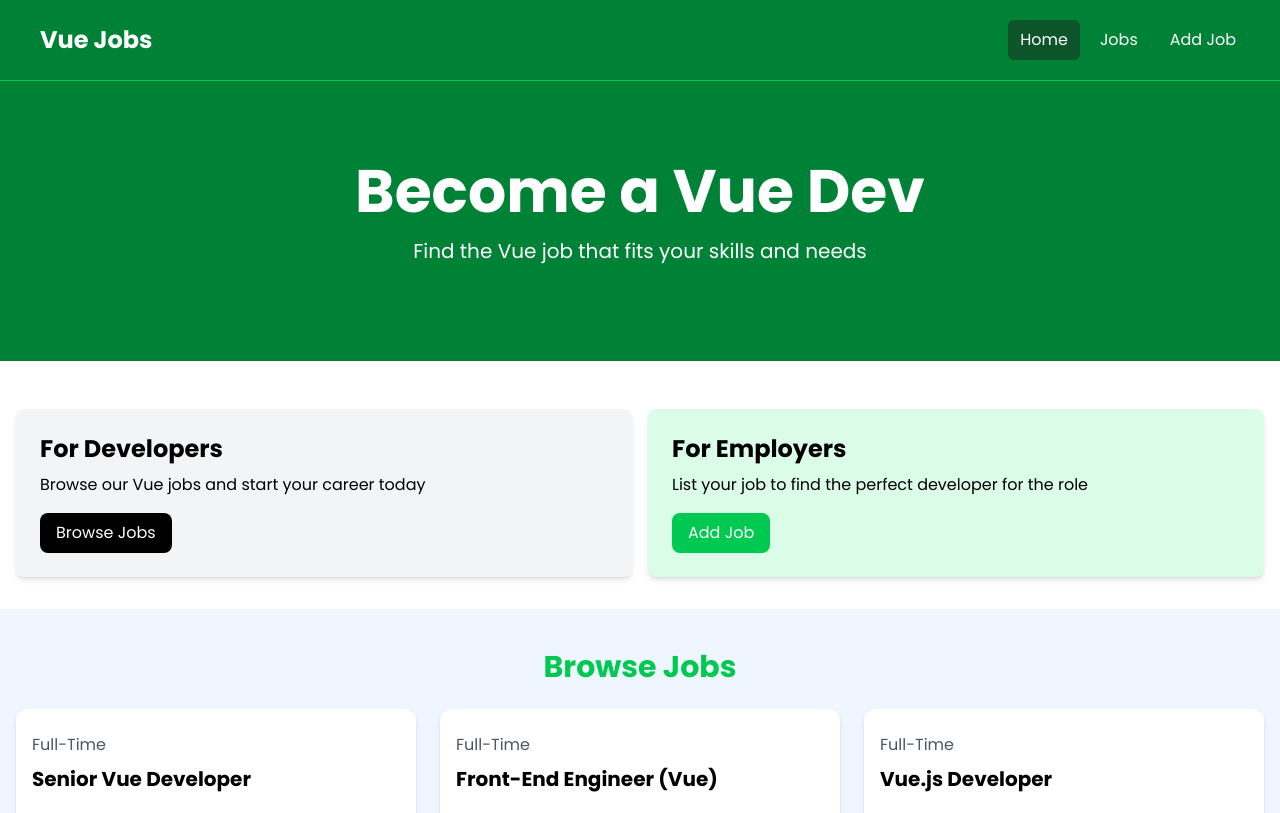
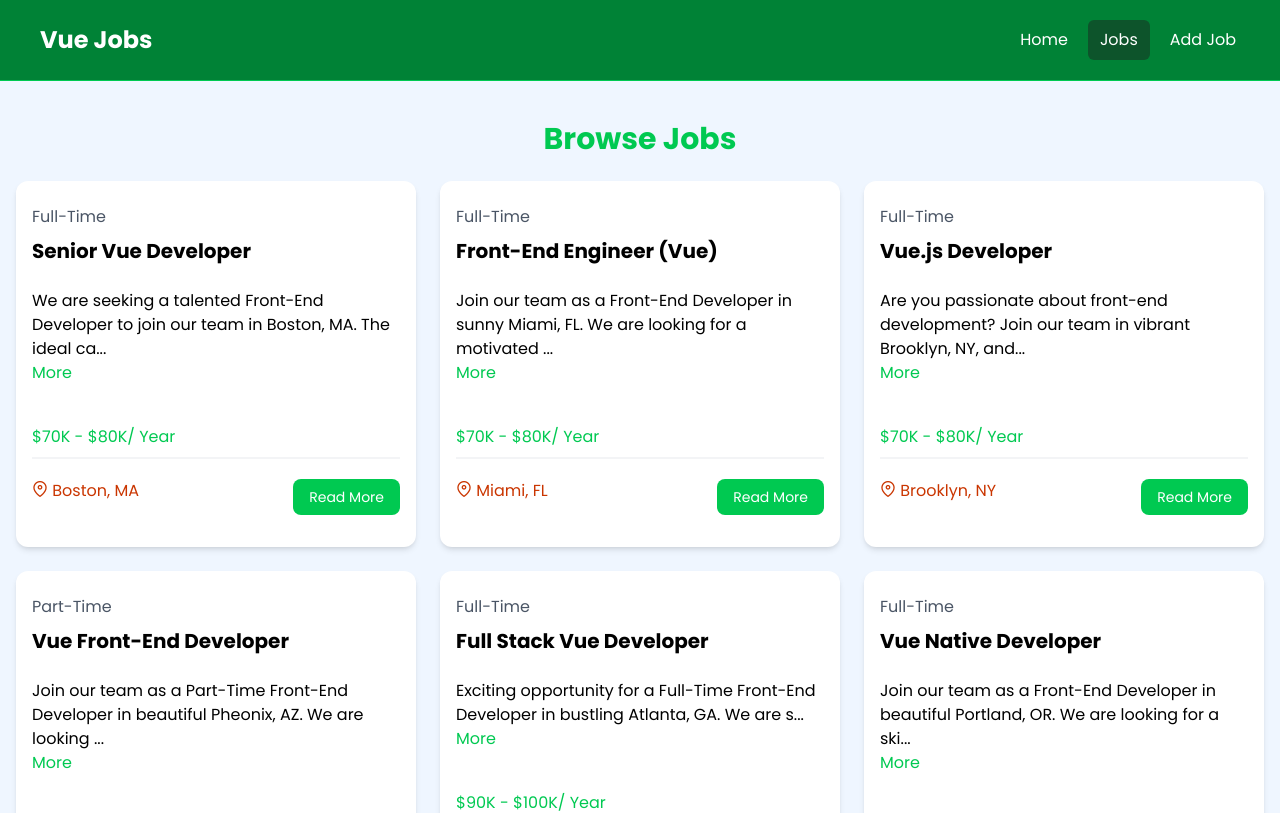
Before and after one commit to ZahraSoley/vue-job-posting, a Vue app: page /jobs in a window 1280 px wide. Shown: the top 813 px of the page. Built offline with nearby package versions, Linux system fonts and the light colour scheme.

Commit message:
add router, joblistings page

```diff
--- a/package.json
+++ b/package.json
@@ -12,7 +12,8 @@
     "@tailwindcss/vite": "^4.1.18",
     "primeicons": "^7.0.0",
     "tailwindcss": "^4.1.18",
-    "vue": "^3.5.27"
+    "vue": "^3.5.27",
+    "vue-router": "^5.0.2"
   },
   "devDependencies": {
     "@vitejs/plugin-vue": "^6.0.3",
--- a/src/App.vue
+++ b/src/App.vue
@@ -1,15 +1,11 @@
 <script setup>
 import Navbar from "@/components/Navbar.vue";
-import Hero from "@/components/Hero.vue";
-import HomeCards from "@/components/HomeCards.vue";
-import JobListings from "./components/JobListings.vue";
+import { RouterView } from "vue-router";
 </script>
 
 <template>
   <Navbar />
-  <Hero title='Become a Specialist' />
-  <HomeCards />
-  <JobListings :limit="6" :showButton="true" />
+  <RouterView/>
 </template>
 
 <style></style>
--- a/src/components/HomeCards.vue
+++ b/src/components/HomeCards.vue
@@ -1,5 +1,6 @@
 <script setup>
 import Card from "@/components/Card.vue";
+import { RouterLink } from "vue-router";
 </script>
 <template>
   <section class="py-4">
@@ -8,24 +9,24 @@ import Card from "@/components/Card.vue";
         <Card>
           <h2 class="text-2xl font-bold">For Developers</h2>
           <p class="mt-2 mb-4">Browse our Vue jobs and start your career today</p>
-          <a
-            href="jobs.html"
+          <RouterLink
+            to="/jobs"
             class="inline-block bg-black text-white rounded-lg px-4 py-2 hover:bg-gray-700"
           >
             Browse Jobs
-          </a>
+          </RouterLink>
         </Card>
         <Card bg="bg-green-100">
           <h2 class="text-2xl font-bold">For Employers</h2>
           <p class="mt-2 mb-4">
             List your job to find the perfect developer for the role
           </p>
-          <a
-            href="add-job.html"
+          <RouterLink
+            to="/jobs/add"
             class="inline-block bg-green-500 text-white rounded-lg px-4 py-2 hover:bg-green-600"
           >
             Add Job
-          </a>
+          </RouterLink>
         </Card>
       </div>
     </div>
--- a/src/components/JobListing.vue
+++ b/src/components/JobListing.vue
@@ -1,5 +1,6 @@
 <script setup>
 import { defineProps, ref, computed } from 'vue';
+import { RouterLink } from 'vue-router';
 
 const props = defineProps({
     job: Object,
@@ -51,10 +52,10 @@ const truncatedDescription = computed(() => {
                     <i class="pi pi-map-marker"></i>
                     {{ job.location }}
                 </div>
-                <a :href="'/job/' + job.id"
+                <RouterLink :to="'/job/' + job.id"
                     class="h-9 bg-green-500 hover:bg-green-600 text-white px-4 py-2 rounded-lg text-center text-sm">
                     Read More
-                </a>
+                </RouterLink>
             </div>
         </div>
     </div>
--- a/src/components/JobListings.vue
+++ b/src/components/JobListings.vue
@@ -2,6 +2,7 @@
 import jobData from '@/jobs.json';
 import JobListing from './JobListing.vue';
 import { ref, defineProps } from 'vue';
+import { RouterLink } from 'vue-router';
 
 const jobs = ref(jobData);
 
@@ -25,9 +26,9 @@ defineProps({
             </div>
         </div>
         <section v-if="showButton" class="m-auto max-w-lg px-6 my-10">
-            <a href="/jobs" class="block bg-black text-white text-center py-4 px-6 rounded-xl hover:bg-gray-700">
+            <RouterLink to="/jobs" class="block bg-black text-white text-center py-4 px-6 rounded-xl hover:bg-gray-700">
                 View All Jobs
-            </a>
+            </RouterLink>
         </section>
     </section>
 
--- a/src/components/Navbar.vue
+++ b/src/components/Navbar.vue
@@ -1,38 +1,44 @@
 <script setup>
-import logo from "@/assets/logo.png";
+// import logo from "@/assets/logo.png";
+import { RouterLink, useRoute } from 'vue-router';
+
+const links = [
+  {
+    title: 'Home',
+    path: '/'
+  },
+  {
+    title: 'Jobs',
+    path: '/jobs'
+  },
+  {
+    title: 'Add Job',
+    path: '/jobs/add'
+  }
+]
+
+const isActiveLink = (routePath) => {
+  const route = useRoute()
+  return routePath === route.path
+}
 </script>
 
 <template>
   <nav class="bg-green-700 border-b border-green-500">
     <div class="mx-auto max-w-7xl px-2 sm:px-6 lg:px-8">
       <div class="flex h-20 items-center justify-between">
-        <div
-          class="flex flex-1 items-center justify-center md:items-stretch md:justify-start"
-        >
+        <div class="flex flex-1 items-center justify-center md:items-stretch md:justify-start">
           <!-- Logo -->
-          <a class="flex flex-shrink-0 items-center mr-4" href="index.html">
+          <RouterLink class="flex shrink-0 items-center mr-4" href="/">
             <!-- <img class="h-10 w-auto" :src="logo" alt="a suitcase with wings as the logo" /> -->
-            <span class="hidden md:block text-white text-2xl font-bold ml-2"
-              >Vue Jobs</span
-            >
-          </a>
+            <span class="hidden md:block text-white text-2xl font-bold ml-2">Vue Jobs</span>
+          </RouterLink>
           <div class="md:ml-auto">
             <div class="flex space-x-2">
-              <a
-                href="index.html"
-                class="text-white bg-green-900 hover:bg-gray-900 hover:text-white rounded-md px-3 py-2"
-                >Home</a
-              >
-              <a
-                href="jobs.html"
-                class="text-white hover:bg-green-900 hover:text-white rounded-md px-3 py-2"
-                >Jobs</a
-              >
-              <a
-                href="add-job.html"
-                class="text-white hover:bg-green-900 hover:text-white rounded-md px-3 py-2"
-                >Add Job</a
-              >
+              <RouterLink v-for="link in links" :to="link.path"
+                :class="['text-white', 'rounded-md', 'px-3', 'py-2', isActiveLink(link.path) ? 'bg-green-900' : 'hover:bg-gray-900 hover:text-white']">
+                {{ link.title }}
+              </RouterLink>
             </div>
           </div>
         </div>
--- a/src/main.js
+++ b/src/main.js
@@ -1,7 +1,10 @@
 import './assets/main.css'
 import 'primeicons/primeicons.css';
+import router from './router';
 
 import { createApp } from 'vue'
 import App from './App.vue'
 
-createApp(App).mount('#app')
+const app=createApp(App)
+app.use(router)
+app.mount('#app')
--- /dev/null
+++ b/src/router/index.js
@@ -0,0 +1,28 @@
+import { createRouter, createWebHistory } from "vue-router";
+
+import HomeView from "@/views/HomeView.vue";
+import JobsView from "@/views/JobsView.vue";
+import NotFoundView from "@/views/NotFoundView.vue";
+
+const router = createRouter({
+    history: createWebHistory(import.meta.env.BASE_URL),
+    routes: [
+        {
+            path: '/',
+            name: 'home',
+            component: HomeView
+        },
+        {
+            path:'/jobs',
+            name:'jobs',
+            component:JobsView
+        },
+        {
+            path:'/:catchAll(.*)',
+            name:'not-found',
+            component:NotFoundView
+        },
+    ]
+})
+
+export default router
--- /dev/null
+++ b/src/views/HomeView.vue
@@ -0,0 +1,11 @@
+<script setup>
+import Hero from "@/components/Hero.vue";
+import HomeCards from "@/components/HomeCards.vue";
+import JobListings from "@/components/JobListings.vue";
+</script>
+
+<template>
+    <Hero title='Become a Specialist' />
+    <HomeCards />
+    <JobListings :limit="6" :showButton="true" />
+</template>
--- /dev/null
+++ b/src/views/JobsView.vue
@@ -0,0 +1,7 @@
+<script setup>
+import JobListings from '@/components/JobListings.vue';
+</script>
+
+<template>
+     <JobListings/>
+</template>
--- /dev/null
+++ b/src/views/NotFoundView.vue
@@ -0,0 +1,13 @@
+<script setup>
+import { RouterLink } from 'vue-router';
+</script>
+
+<template>
+    <section class="text-center flex flex-col justify-center items-center h-96">
+        <i class="pi pi-exclamation-triangle text-yellow-500 text-7xl mb-5"></i>
+        <h1 class="text-6xl font-bold mb-4">404 Not Found</h1>
+        <p class="text-xl mb-5">This page does not exist</p>
+        <RouterLink to="/" class="text-white bg-green-700 hover:bg-green-900 rounded-md px-3 py-2 mt-4">Go Back
+        </RouterLink>
+    </section>
+</template>
```
Also changed, not shown: 1 other file (tests, documents, lock files or other folders).
